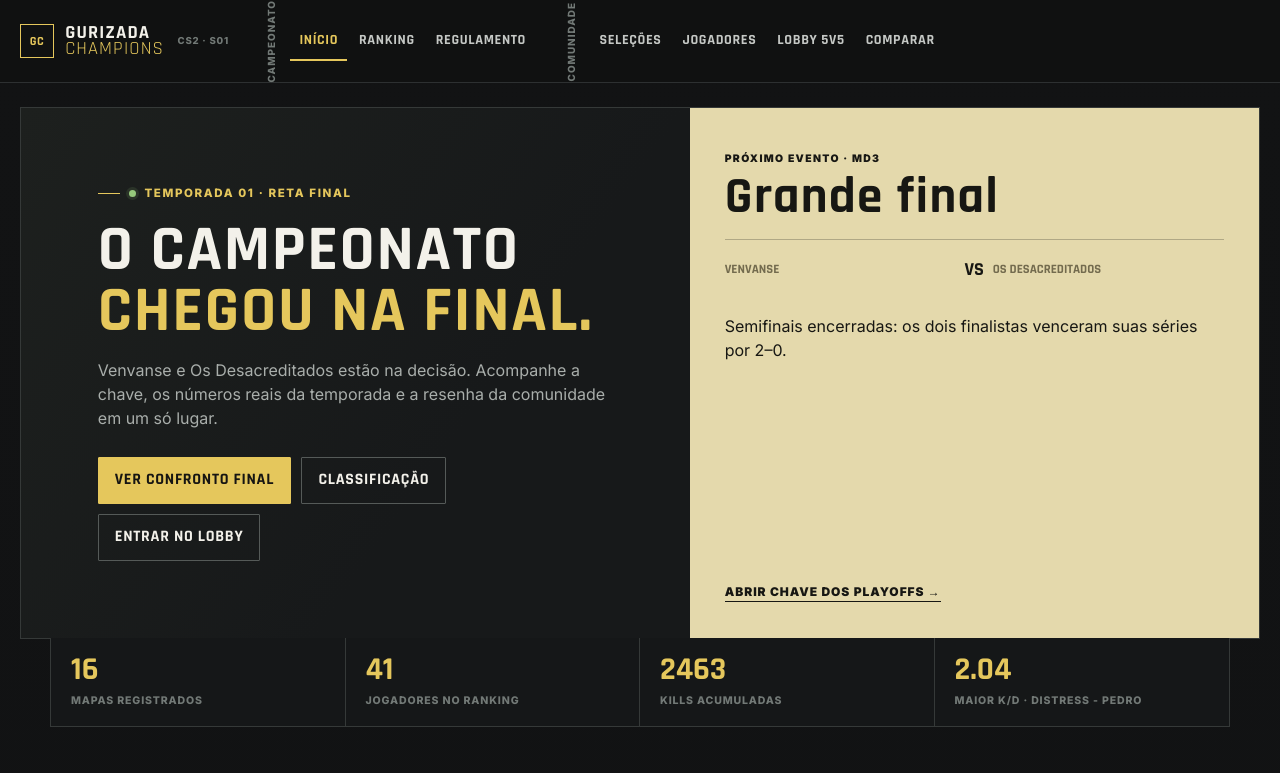
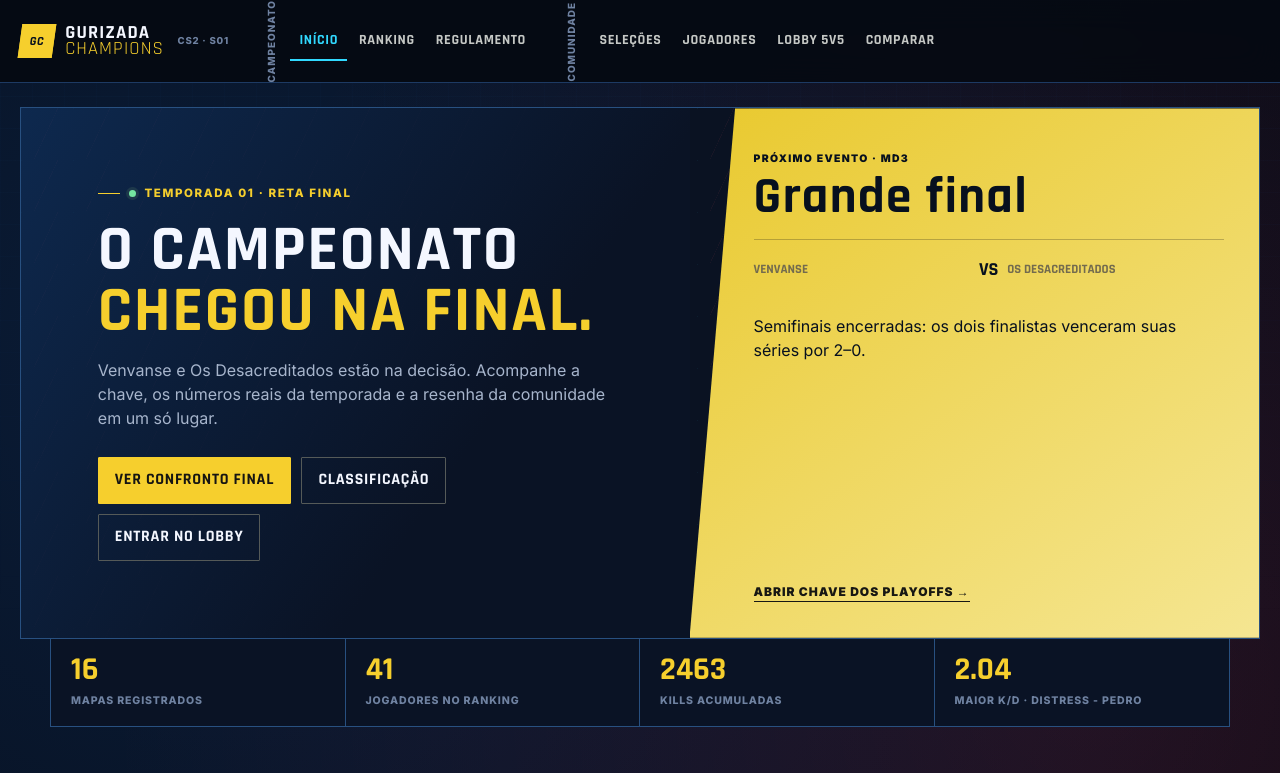
Before and after one commit to emannuelpetryy/gurizadachampions, a Next.js app: page / in a window 1280 px wide. Shown: the top 773 px of the page. Built offline with nearby package versions, Linux system fonts and the light colour scheme; no server answers; the database is empty.

Commit message:
Dá mais energia competitiva à direção visual

```diff
--- a/src/app/globals.css
+++ b/src/app/globals.css
@@ -1,27 +1,27 @@
 :root {
-  --bg-color: #101112;
-  --surface: #17191a;
-  --surface-raised: #1d1f20;
-  --surface-soft: #242627;
-  --card-bg: #191b1c;
-  --card-bg-hover: #222526;
-  --card-border: #343839;
-  --card-border-glow: #d8bd55;
-  --card-glow: 0 18px 45px rgba(0, 0, 0, .2);
-  --primary: #e5c75c;
-  --gold: #e5c75c;
-  --cyan: #8fd5ce;
-  --text-main: #f3f1ea;
-  --text-muted: #a9aeab;
-  --text-dim: #727976;
-  --accent-red: #df6b5d;
-  --accent-green: #96c97b;
+  --bg-color: #060a13;
+  --surface: #0d1424;
+  --surface-raised: #111d32;
+  --surface-soft: #17263d;
+  --card-bg: #0c1525;
+  --card-bg-hover: #13213a;
+  --card-border: #243a5c;
+  --card-border-glow: #31d9ff;
+  --card-glow: 0 18px 45px rgba(0, 0, 0, .35);
+  --primary: #f6cf2d;
+  --gold: #f6cf2d;
+  --cyan: #31d9ff;
+  --text-main: #f4f7ff;
+  --text-muted: #a7b5cc;
+  --text-dim: #6f82a1;
+  --accent-red: #ff5268;
+  --accent-green: #74e6a1;
 }
 
 * { box-sizing: border-box; }
 html { scroll-behavior: smooth; background: var(--bg-color); }
-body { margin: 0; min-width: 320px; min-height: 100vh; overflow-x: hidden; background: linear-gradient(180deg, #121314 0%, #0f1011 100%); color: var(--text-main); font-family: var(--font-inter), Arial, sans-serif; line-height: 1.5; -webkit-font-smoothing: antialiased; }
-body::before { content: ''; position: fixed; inset: 0; pointer-events: none; opacity: .25; background-image: linear-gradient(rgba(255,255,255,.018) 1px, transparent 1px), linear-gradient(90deg, rgba(255,255,255,.012) 1px, transparent 1px); background-size: 32px 32px; mask-image: linear-gradient(to bottom, black, transparent 78%); }
+body { margin: 0; min-width: 320px; min-height: 100vh; overflow-x: hidden; background: radial-gradient(circle at 18% 8%, rgba(26,102,204,.2), transparent 28%), radial-gradient(circle at 85% 15%, rgba(255,50,91,.12), transparent 24%), #060a13; color: var(--text-main); font-family: var(--font-inter), Arial, sans-serif; line-height: 1.5; -webkit-font-smoothing: antialiased; }
+body::before { content: ''; position: fixed; inset: 0; pointer-events: none; opacity: .5; background-image: linear-gradient(rgba(68,128,215,.07) 1px, transparent 1px), linear-gradient(90deg, rgba(68,128,215,.05) 1px, transparent 1px); background-size: 32px 32px; mask-image: linear-gradient(to bottom, black, transparent 84%); }
 main { position: relative; }
 a { color: inherit; }
 button, input, select, textarea { font: inherit; }
@@ -36,10 +36,10 @@ p { color: var(--text-muted); }
 .text-gold { color: var(--gold); }
 
 /* Header: two clear product areas instead of a single crowded link row. */
-.site-header { position: sticky; top: 0; z-index: 50; border-bottom: 1px solid #2d3031; background: rgba(16,17,18,.94); backdrop-filter: blur(16px); }
+.site-header { position: sticky; top: 0; z-index: 50; border-bottom: 1px solid #1d3a63; background: rgba(6,10,19,.94); backdrop-filter: blur(16px); }
 .site-header-inner { width: min(1360px, calc(100% - 2.5rem)); min-height: 74px; margin: auto; display: flex; align-items: center; gap: 2.2rem; }
 .site-brand { display: flex; align-items: center; gap: .7rem; flex: 0 0 auto; text-decoration: none; line-height: .85; }
-.site-brand-mark { display: grid; place-items: center; width: 34px; height: 34px; border: 1px solid var(--primary); color: var(--primary); font-family: var(--font-rajdhani); font-size: .78rem; font-weight: 800; letter-spacing: .04em; }
+.site-brand-mark { display: grid; place-items: center; width: 34px; height: 34px; border: 1px solid var(--primary); color: #07101e; background: var(--primary); font-family: var(--font-rajdhani); font-size: .78rem; font-weight: 900; letter-spacing: .04em; transform: skewX(-8deg); }
 .site-brand strong, .site-brand em { display: block; font-family: var(--font-rajdhani); font-style: normal; text-transform: uppercase; font-size: 1.16rem; letter-spacing: .06em; }
 .site-brand em { color: var(--primary); }
 .site-brand small { color: var(--text-dim); font-size: .6rem; font-weight: 800; letter-spacing: .08em; margin-left: .15rem; white-space: nowrap; }
@@ -49,7 +49,7 @@ p { color: var(--text-muted); }
 .site-nav-links { display: flex; align-items: center; gap: .15rem; }
 .site-nav-link { padding: .5rem .58rem; color: #c5c8c5; text-decoration: none; text-transform: uppercase; font-family: var(--font-rajdhani); font-size: .88rem; font-weight: 700; letter-spacing: .045em; border-bottom: 2px solid transparent; white-space: nowrap; transition: color .18s ease, border-color .18s ease; }
 .site-nav-link:hover { color: #fff; }
-.site-nav-link.is-active { color: var(--primary); border-color: var(--primary); }
+.site-nav-link.is-active { color: var(--cyan); border-color: var(--cyan); }
 .site-menu-toggle { display: none; border: 1px solid var(--card-border); background: transparent; color: #fff; width: 42px; height: 38px; padding: 9px; }
 .site-menu-toggle span:not(.sr-only) { display: block; height: 1px; background: currentColor; margin: 5px 0; }
 
@@ -60,8 +60,8 @@ p { color: var(--text-muted); }
 .footer p { margin: 0; }
 
 /* Shared surfaces and type. Existing pages retain their behavior while inheriting the new system. */
-.glass-card { background: var(--card-bg) !important; border: 1px solid var(--card-border) !important; border-radius: 2px !important; box-shadow: var(--card-glow) !important; padding: clamp(1.1rem, 2.4vw, 2rem); }
-.glass-card:hover { border-color: #565b59 !important; }
+.glass-card { background: linear-gradient(145deg, rgba(17,31,54,.98), rgba(9,16,30,.98)) !important; border: 1px solid var(--card-border) !important; border-radius: 2px !important; box-shadow: var(--card-glow) !important; padding: clamp(1.1rem, 2.4vw, 2rem); position: relative; }
+.glass-card:hover { border-color: var(--cyan) !important; }
 .card-title { display: flex; align-items: center; gap: .65rem; margin: 0 0 1.15rem; font-size: clamp(1.25rem, 2vw, 1.65rem); letter-spacing: .055em; }
 .card-title::before { content: ''; width: 5px; height: 1.25em; background: var(--primary); flex: 0 0 auto; }
 .hero-title { margin: 0; font-size: clamp(2.3rem, 5vw, 4.2rem); font-weight: 800; letter-spacing: .035em; }
@@ -81,8 +81,8 @@ p { color: var(--text-muted); }
 .tier-S { color: var(--gold); }.tier-A { color: var(--cyan); }.tier-B { color: var(--accent-green); }.tier-C { color: #c6b984; }.tier-D { color: var(--text-muted); }
 .player-card { display: flex; justify-content: space-between; align-items: center; gap: .75rem; padding: .9rem; background: var(--surface-raised); border-left: 2px solid var(--card-border); transition: border-color .15s, transform .15s; }
 .player-card:hover { border-left-color: var(--primary); transform: translateX(3px); }
-.match-card-hltv { background: var(--surface-raised); border: 1px solid var(--card-border); border-radius: 2px; position: relative; transition: transform .18s ease, border-color .18s ease; }
-.match-card-hltv:hover { border-color: var(--primary); transform: translateY(-2px); }
+.match-card-hltv { background: linear-gradient(105deg, #101d33, #0b1425); border: 1px solid var(--card-border); border-radius: 2px; position: relative; transition: transform .18s ease, border-color .18s ease; }
+.match-card-hltv:hover { border-color: var(--cyan); transform: translateY(-2px) skewX(-1deg); }
 .match-card-hover:hover { color: var(--primary) !important; }
 .btn-primary, .btn-secondary { display: inline-flex; justify-content: center; align-items: center; gap: .45rem; min-height: 42px; border-radius: 1px; padding: .65rem 1rem; font-family: var(--font-rajdhani); font-weight: 800; letter-spacing: .045em; text-decoration: none; text-transform: uppercase; transition: transform .15s, background .15s; }
 .btn-primary { background: var(--primary); color: #161512 !important; border: 1px solid var(--primary); }
@@ -94,23 +94,24 @@ p { color: var(--text-muted); }
 
 /* New home command centre. */
 .season-home { padding: 1.5rem 0 0; }
-.season-hero { width: min(1320px, calc(100% - 2.5rem)); margin: 0 auto; display: grid; grid-template-columns: minmax(0, 1.08fr) minmax(330px, .92fr); border: 1px solid #353938; background: #17191a; min-height: 430px; }
-.season-hero-intro { padding: clamp(2rem, 6vw, 5rem); display: flex; flex-direction: column; align-items: flex-start; justify-content: center; background: linear-gradient(125deg, #1d201e 0%, #17191a 64%); }
+.season-hero { width: min(1320px, calc(100% - 2.5rem)); margin: 0 auto; display: grid; grid-template-columns: minmax(0, 1.08fr) minmax(330px, .92fr); border: 1px solid #285080; background: #0a1222; min-height: 430px; overflow: hidden; position: relative; }
+.season-hero::before { content: ''; position: absolute; inset: 0; pointer-events: none; background: linear-gradient(115deg, rgba(45,217,255,.16) 0 1px, transparent 1px 48%, rgba(255,82,104,.16) 48% 49%, transparent 49%); background-size: 52px 52px; opacity: .35; }
+.season-hero-intro { padding: clamp(2rem, 6vw, 5rem); display: flex; flex-direction: column; align-items: flex-start; justify-content: center; background: linear-gradient(125deg, rgba(17,63,122,.5) 0%, #0a1325 66%); position: relative; z-index: 1; }
 .season-kicker { display: flex; align-items: center; gap: .55rem; margin-bottom: 1.1rem; color: var(--primary); font-size: .72rem; font-weight: 800; letter-spacing: .14em; text-transform: uppercase; }
 .season-kicker::before { content: ''; width: 22px; height: 1px; background: currentColor; }
 .season-hero h1 { max-width: 690px; margin: 0; font-size: clamp(3rem, 5vw, 5.25rem); font-weight: 800; text-transform: uppercase; }
 .season-hero h1 em { color: var(--primary); font-style: normal; }
 .season-hero p { max-width: 560px; margin: 1rem 0 1.7rem; font-size: 1rem; }
 .season-actions { display: flex; flex-wrap: wrap; gap: .65rem; }
-.season-final-rail { padding: clamp(1.3rem, 3vw, 2.2rem); display: flex; flex-direction: column; justify-content: space-between; background: #e4d9ac; color: #171713; }
-.season-final-rail h2, .season-final-rail p { color: #171713; }
+.season-final-rail { padding: clamp(1.3rem, 3vw, 2.2rem); padding-left: clamp(2.2rem, 5vw, 4rem); display: flex; flex-direction: column; justify-content: space-between; background: linear-gradient(145deg, #e9c92e 0%, #f5e692 100%); color: #07101e; position: relative; z-index: 1; clip-path: polygon(8% 0, 100% 0, 100% 100%, 0 100%); }
+.season-final-rail h2, .season-final-rail p { color: #07101e; }
 .season-final-rail h2 { margin: .35rem 0 1.1rem; font-size: clamp(2.3rem, 4vw, 3.7rem); }
 .final-rail-label { font-size: .65rem; font-weight: 900; letter-spacing: .13em; text-transform: uppercase; }
 .final-team-row { display: grid; grid-template-columns: 1fr auto 1fr; align-items: center; gap: .55rem; border-top: 1px solid rgba(23,23,19,.25); padding: .95rem 0; font-family: var(--font-rajdhani); font-size: 1.15rem; font-weight: 800; text-transform: uppercase; }
 .final-team-row span { color: #736b4e; font-size: .8rem; }
 .final-rail-link { align-self: flex-start; margin-top: 1rem; color: #171713; text-decoration: none; font-size: .75rem; font-weight: 900; letter-spacing: .08em; text-transform: uppercase; border-bottom: 1px solid currentColor; }
-.season-metrics { width: min(1180px, calc(100% - 2.5rem)); margin: -1px auto 0; display: grid; grid-template-columns: repeat(4, 1fr); background: #151718; border: 1px solid #353938; border-top: 0; }
-.season-metric { padding: 1rem 1.25rem; border-right: 1px solid #353938; }
+.season-metrics { width: min(1180px, calc(100% - 2.5rem)); margin: -1px auto 0; display: grid; grid-template-columns: repeat(4, 1fr); background: #0a1325; border: 1px solid #285080; border-top: 0; }
+.season-metric { padding: 1rem 1.25rem; border-right: 1px solid #285080; }
 .season-metric:last-child { border-right: 0; }.season-metric strong { display: block; color: var(--primary); font-family: var(--font-rajdhani); font-size: 2rem; line-height: 1; }.season-metric span { color: var(--text-dim); font-size: .66rem; font-weight: 800; letter-spacing: .08em; text-transform: uppercase; }
 .dashboard-grid { width: min(1180px, calc(100% - 2.5rem)); margin: 3rem auto 0; display: grid; grid-template-columns: minmax(0, 1.2fr) minmax(310px, .8fr); gap: 1.5rem; }
 .dashboard-section { min-width: 0; }.dashboard-section.full { grid-column: 1 / -1; }
```
